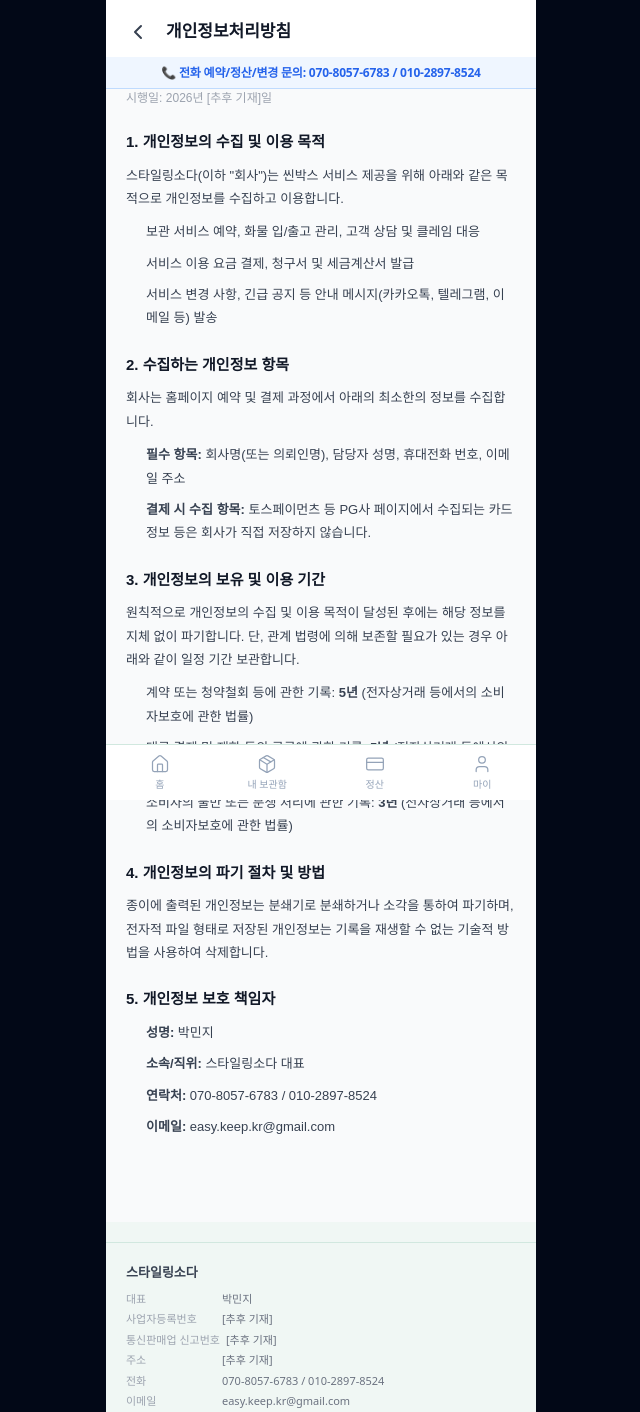
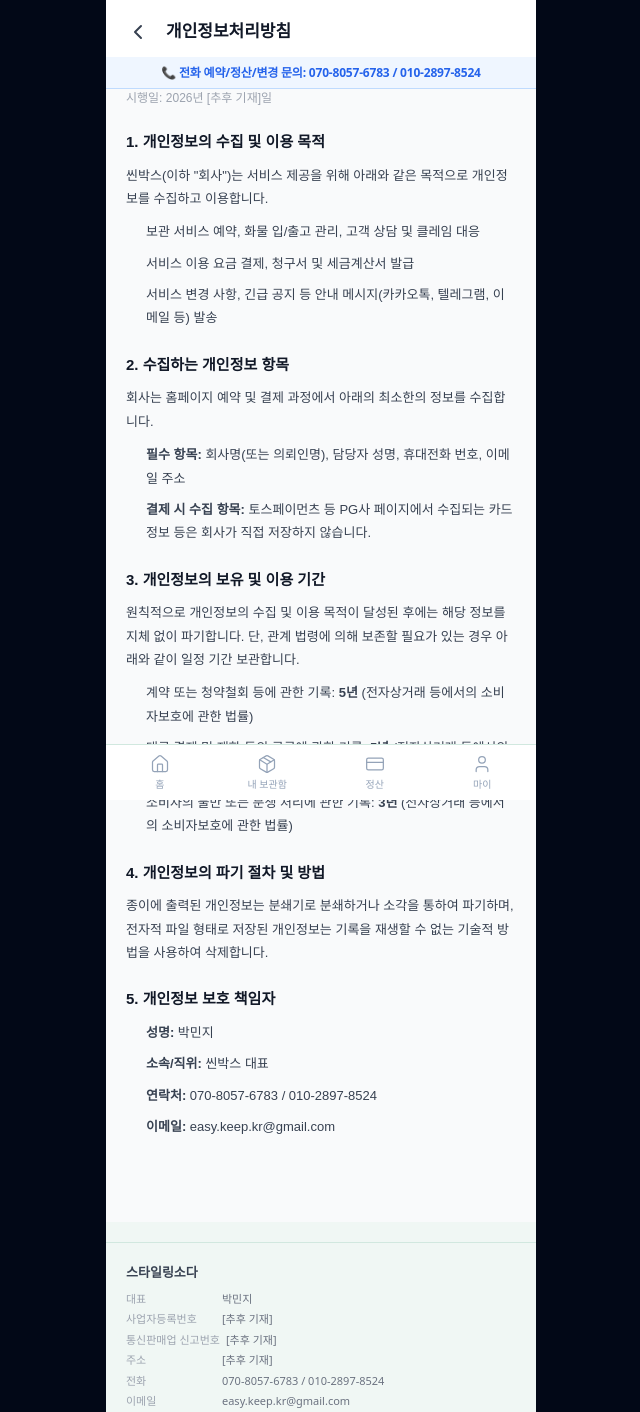
Before and after one commit to sangshin82-crypto/scene-box, a Next.js app: page /privacy in a window 1280 px wide. Shown: the top 1412 px of the page, without its empty margins (319-959 px from the left). Built offline with nearby package versions, Linux system fonts and the light colour scheme.

Commit message:
docs: 개인정보처리방침 주체 '씬박스'로 수정 및 업데이트

```diff
--- a/src/app/(customer)/privacy/page.tsx
+++ b/src/app/(customer)/privacy/page.tsx
@@ -22,7 +22,7 @@ export default function PrivacyPage() {
           <p style={{ fontSize: 12, color: "#9CA3AF" }}>시행일: 2026년 [추후 기재]일</p>
 
           <Section title="1. 개인정보의 수집 및 이용 목적">
-            <p style={{ marginBottom: 10 }}>스타일링소다(이하 "회사")는 씬박스 서비스 제공을 위해 아래와 같은 목적으로 개인정보를 수집하고 이용합니다.</p>
+            <p style={{ marginBottom: 10 }}>씬박스(이하 "회사")는 서비스 제공을 위해 아래와 같은 목적으로 개인정보를 수집하고 이용합니다.</p>
             <ul style={{ paddingLeft: 20, display: "flex", flexDirection: "column", gap: 8 }}>
               <li>보관 서비스 예약, 화물 입/출고 관리, 고객 상담 및 클레임 대응</li>
               <li>서비스 이용 요금 결제, 청구서 및 세금계산서 발급</li>
@@ -54,12 +54,11 @@ export default function PrivacyPage() {
           <Section title="5. 개인정보 보호 책임자">
             <ul style={{ paddingLeft: 20, display: "flex", flexDirection: "column", gap: 8 }}>
               <li><strong>성명:</strong> 박민지</li>
-              <li><strong>소속/직위:</strong> 스타일링소다 대표</li>
+              <li><strong>소속/직위:</strong> 씬박스 대표</li>
               <li><strong>연락처:</strong> 070-8057-6783 / 010-2897-8524</li>
               <li><strong>이메일:</strong> easy.keep.kr@gmail.com</li>
             </ul>
           </Section>
-
 
         </div>
       </div>
```
